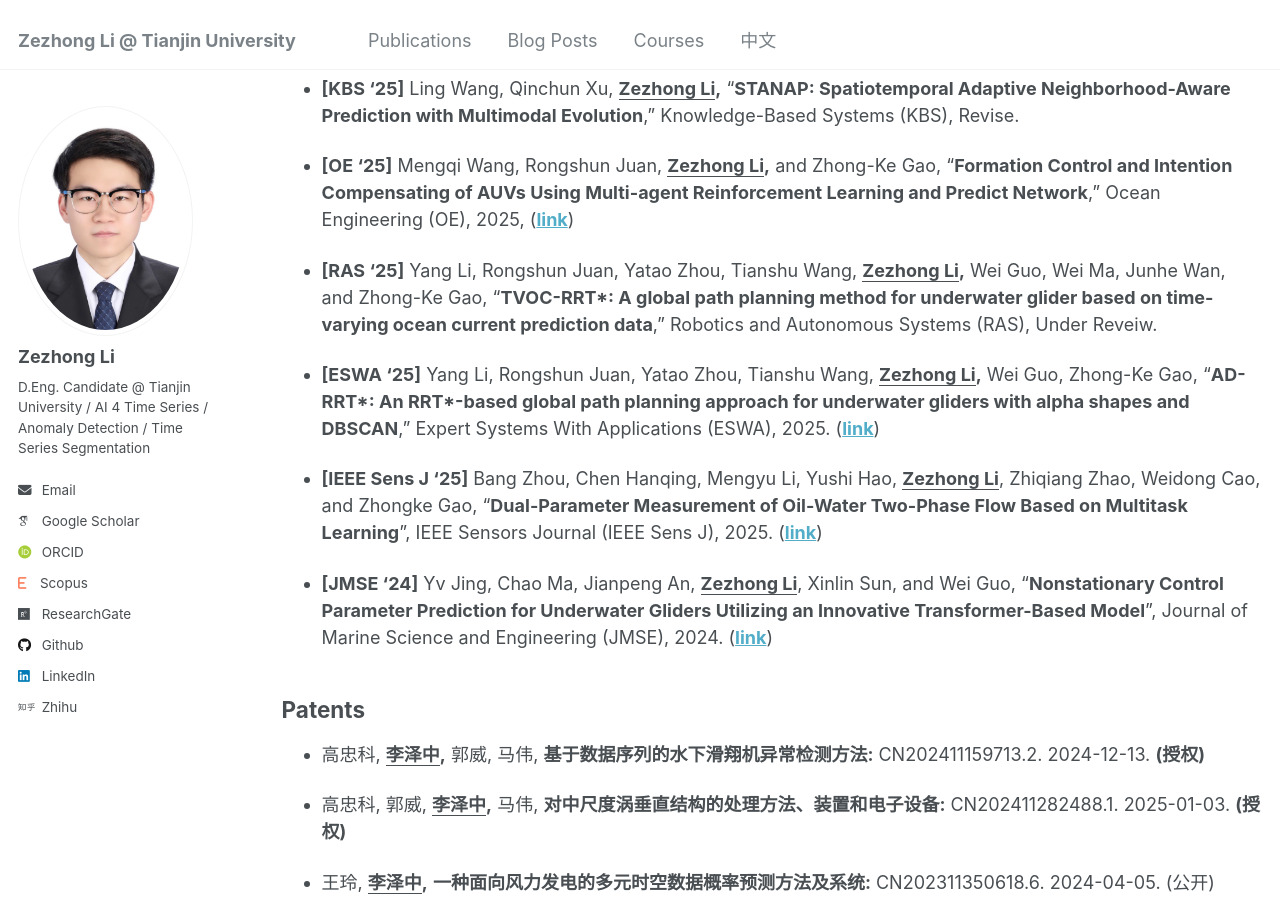
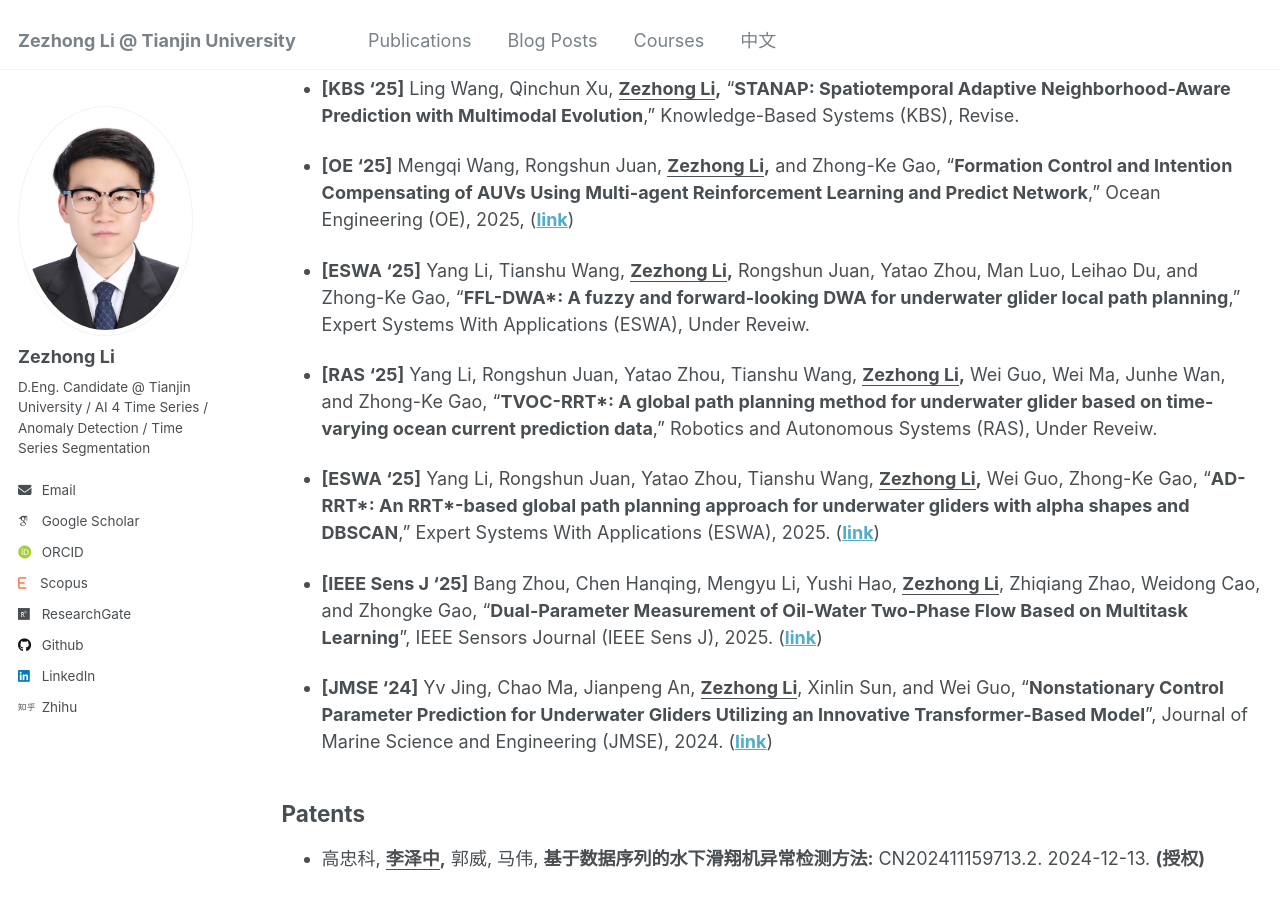
Before and after one commit to lzz19980125/lzz19980125.github.io, a Jekyll site: the page built from _pages/publications.md, in a window 1280 px wide and 900 px high, scrolled down 772 px. Built offline with Jekyll 4.4.1, drawn with Linux system fonts in a browser that asks for light colours; some web fonts are replaced.

Commit message:
Update publications.md

```diff
--- a/_pages/publications.md
+++ b/_pages/publications.md
@@ -25,6 +25,9 @@ author_profile: true
 
 - **[OE '25]** Mengqi Wang, Rongshun Juan, **<u>Zezhong Li</u>,** and Zhong-Ke Gao, “**Formation Control and Intention Compensating of AUVs Using Multi-agent Reinforcement Learning and Predict Network**,” Ocean Engineering (OE), 2025, ([**link**](https://www.sciencedirect.com/science/article/pii/S0029801825025375?dgcid=coauthor))
 
+-  **[ESWA '25]** Yang Li, Tianshu Wang, **<u>Zezhong Li</u>,** Rongshun Juan, Yatao Zhou, Man Luo, Leihao Du, and Zhong-Ke Gao, “**FFL-DWA\*: A fuzzy and forward-looking DWA for underwater glider
+local path planning**,” Expert Systems With Applications (ESWA), Under Reveiw.
+
 - **[RAS '25]** Yang Li, Rongshun Juan, Yatao Zhou, Tianshu Wang, **<u>Zezhong Li</u>,** Wei Guo, Wei Ma, Junhe Wan, and Zhong-Ke Gao, “**TVOC-RRT\*: A global path planning method for underwater glider based on time-varying ocean current prediction data**,” Robotics and Autonomous Systems (RAS), Under Reveiw.
 
 - **[ESWA '25]** Yang Li, Rongshun Juan, Yatao Zhou, Tianshu Wang, **<u>Zezhong Li</u>,** Wei Guo, Zhong-Ke Gao, “**AD-RRT\*: An RRT\*-based global path planning approach for underwater gliders with alpha shapes and DBSCAN**,” Expert Systems With Applications (ESWA), 2025.  ([**link**](https://www.sciencedirect.com/science/article/pii/S0957417425018391))
```
